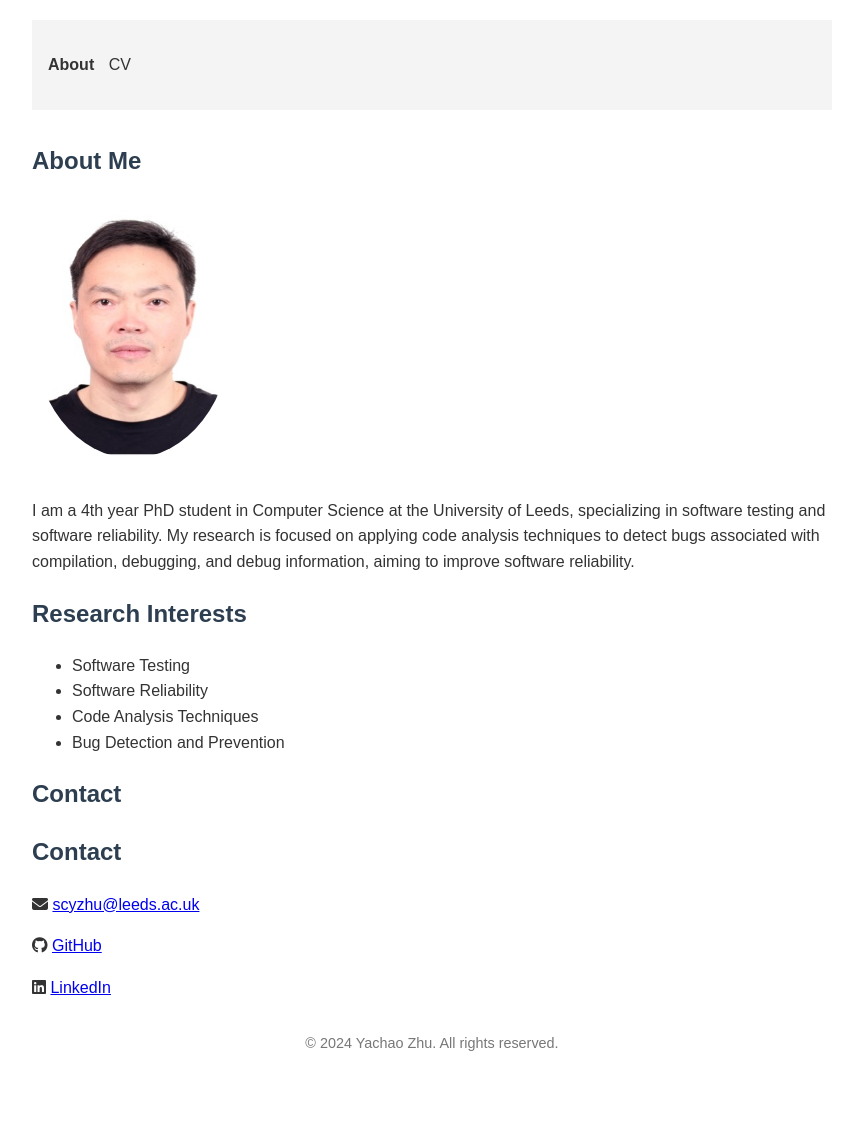
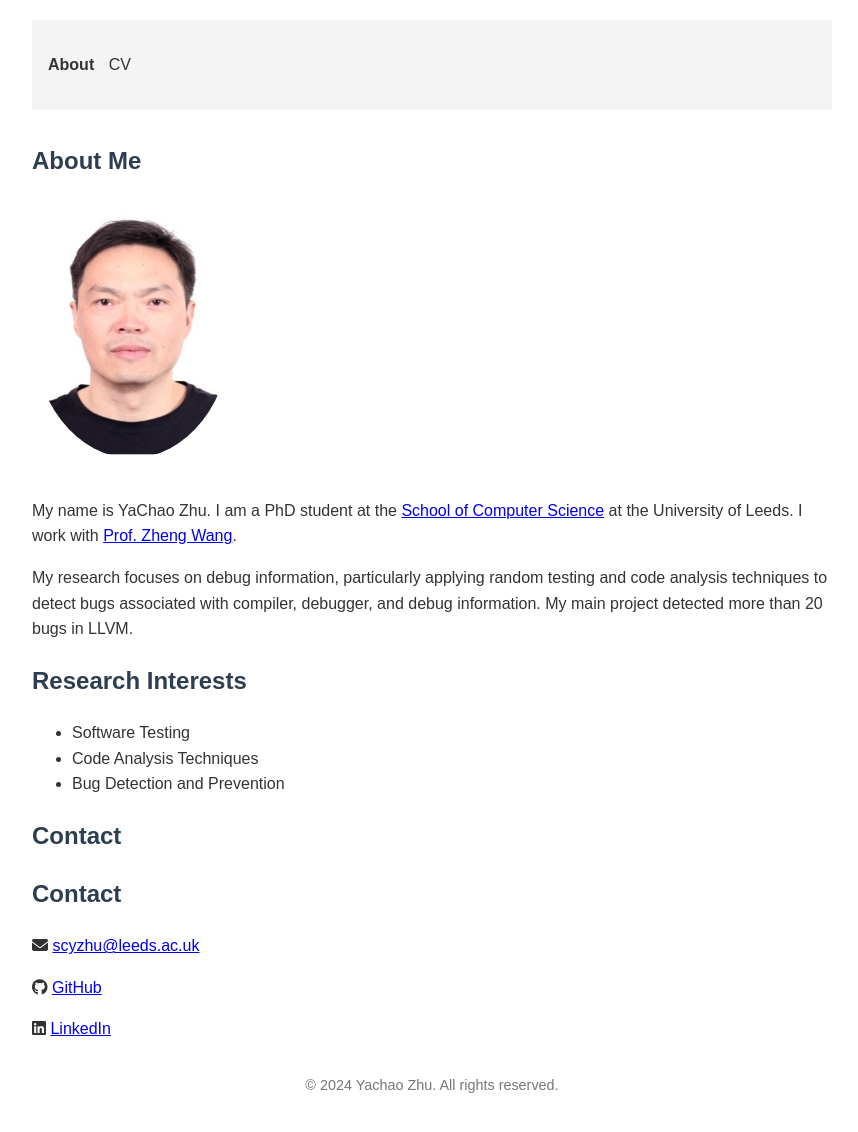
Before and after one commit to edumoot/edumoot.github.io, a Jekyll site: the page built from _pages/index.md, in a window 1280 px wide. Shown: the whole page, without its empty margins (208-1066 px from the left). Built offline with Jekyll 4.4.1, drawn with Linux system fonts in a browser that asks for light colours; nearby versions of some CDN libraries; before the commit the page ends 1090 px from its top, so only the background shows below that.

Commit message:
Updated index.md with new introduction inspired by https://livinskii.com

```diff
--- a/_pages/index.md
+++ b/_pages/index.md
@@ -6,12 +6,13 @@ permalink: /
 
 ![Yachao Zhu]({{ '/assets/images/profile-picture.jpg' | relative_url }}){: .profile-picture}
 
-I am a 4th year PhD student in Computer Science at the University of Leeds, specializing in software testing and software reliability. My research is focused on applying code analysis techniques to detect bugs associated with compilation, debugging, and debug information, aiming to improve software reliability.
+My name is YaChao Zhu. I am a PhD student at the [School of Computer Science](https://eps.leeds.ac.uk/computing) at the University of Leeds. I work with [Prof. Zheng Wang](https://zwang4.github.io).
+
+My research focuses on debug information, particularly applying random testing and code analysis techniques to detect bugs associated with compiler, debugger, and debug information. My main project detected more than 20 bugs in LLVM.
 
 ## Research Interests
 
 - Software Testing
-- Software Reliability
 - Code Analysis Techniques
 - Bug Detection and Prevention
 
```
Also changed, not shown: 1 other file.
